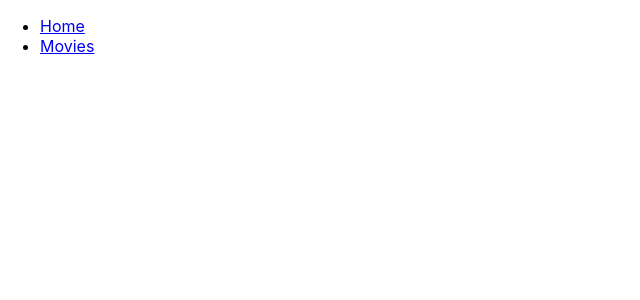
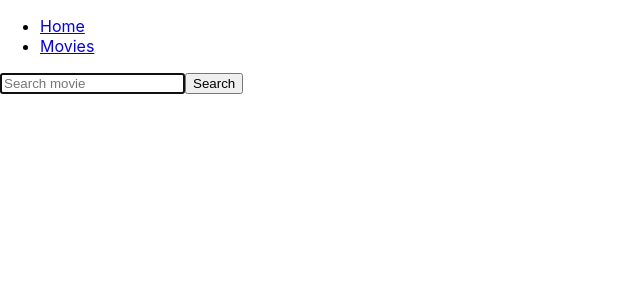
Before and after one commit to vika-tsymbaliyk/goit-react-hw-05-movies, a React (Create React App) app: page /goit-react-hw-05-movies/movies in a window 1280 px wide. Shown: the top 300 px of the page, without its empty margins (0-640 px from the left). Built offline with nearby package versions, Linux system fonts and the light colour scheme.

Commit message:
add movie page

```diff
--- a/src/api/api.js
+++ b/src/api/api.js
@@ -26,6 +26,7 @@ export async function fetchMovieActors(movieId){
   // console.log(data)
   return data;
 }
+
 export async function fetchMovieReviews(movieId){
   const {data} = await axios.get(
     `https://api.themoviedb.org/3/movie/${movieId}/reviews?api_key=${API_KEY}&append_to_response=videos,images`
@@ -33,3 +34,11 @@ export async function fetchMovieReviews(movieId){
   // console.log(data)
   return data;
 }
+
+export async function fetchMovieBySearch(query){
+  const {data} = await axios.get(
+    `https://api.themoviedb.org/3/search/movie?api_key=${API_KEY}&query=${query}&include_adult=false&language=en-US'`
+  );
+  console.log(data)
+  return data;
+}
--- /dev/null
+++ b/src/components/GoBackButton/GoBackButton.jsx
@@ -0,0 +1,7 @@
+const GoBackButton = ()=>{
+    return(
+        <button >go back</button>
+    )
+}
+
+export default GoBackButton;
--- a/src/components/MovieCard/MovieCard.jsx
+++ b/src/components/MovieCard/MovieCard.jsx
@@ -4,7 +4,7 @@ export const MovieCard = ({movie})=>{
     'https://ireland.apollo.olxcdn.com/v1/files/0iq0gb9ppip8-UA/image;s=1000x700';
     const userScore = Math.ceil(vote_average*10);
     const year = release_date.slice(0,4)
-    console.log(poster_path);
+
     return(
         <div>
              <img src={poster_path ? `https://image.tmdb.org/t/p/w500/${poster_path}`: defaultImg}
--- a/src/components/Reviews/Reviews.jsx
+++ b/src/components/Reviews/Reviews.jsx
@@ -29,7 +29,7 @@ const Reviews = ()=>{
     return(
         <div>
             {isEmpty && (<p >We don`t have any reviews for this movie. </p>)}
-            {reviews.length > 0 &&  (
+            {!isEmpty &&  (
             <ul>
                 {reviews.map(review => <li key={review.id}> <span>{review.author}</span>
                 <p>{review.content}</p> </li>)}
--- /dev/null
+++ b/src/components/SearchForm/SearchForm.jsx
@@ -0,0 +1,14 @@
+const SearchForm = ({onSubmit}) =>{
+    return(
+     <form onSubmit={onSubmit}>
+        <input
+           name="query"
+           type="text"
+           autoComplete="off"
+           autoFocus
+           placeholder="Search movie"/>
+        <button type="submit">Search</button>
+     </form>
+    )
+}
+export default SearchForm;
--- a/src/pages/MovieDetails.jsx
+++ b/src/pages/MovieDetails.jsx
@@ -1,13 +1,17 @@
 import { fetchMovieById } from "api/api";
+import GoBackButton from "components/GoBackButton/GoBackButton";
 
 import { MovieCard } from "components/MovieCard/MovieCard";
 
 import { useEffect, useState } from "react";
-import { Link, Outlet, useParams } from "react-router-dom"
+import { Link, Outlet, useLocation, useParams } from "react-router-dom"
 
 const MovieDetails = ()=>{
     const [movie , setMovie] = useState(null);
     const {movieId} = useParams();
+    const location = useLocation();
+    const backLink = location.state?.from ?? '/';
+
     useEffect(()=>{getMovieDetails(movieId)},[movieId])
 
     const getMovieDetails = async(movieId)=>{
@@ -22,10 +26,10 @@ const MovieDetails = ()=>{
     if (!movie) {
         return <p>Loading...</p>;
       }
-
+    console.log();
 return (
     <div>
-        <button>go back</button>
+        <GoBackButton/>
 
         <MovieCard movie={movie}/>
         <div>
--- a/src/pages/Movies.jsx
+++ b/src/pages/Movies.jsx
@@ -1,7 +1,47 @@
+import { fetchMovieBySearch } from "api/api";
+import { MoviesList } from "components/MoviesList/MoviesList";
+import SearchForm from "components/SearchForm/SearchForm";
+import { useEffect, useState } from "react";
+import { useSearchParams } from "react-router-dom";
+
 const Movies = ()=>{
+   const [searchParams, setSearchParams] = useSearchParams();
+   const [movies, setMovies]= useState([]);
+   const [isEmpty, setIsEmpty] = useState(false)
+
+   const query = searchParams.get('query') ?? '';
+
+   useEffect(() => {
+   if (!query) return;
+   SerchMovies(query)
+   }, [query]);
+
+   const SerchMovies = async(searchParams) =>{
+      try {
+         const  {results} = await fetchMovieBySearch(searchParams);
+         setMovies(results);
+         if (results.length<0){
+            setIsEmpty(true)
+         }
+         console.log(results);
+       } catch (error) {
+         console.log(error.message)
+       } finally {
+
+       }
+   }
+
+   const handleSubmit = event => {
+      event.preventDefault();
+      const serchWord = event.target.elements.query.value.trim();
+      setSearchParams({ query: serchWord });
+      };
+
  return(
     <div>
-
+      <SearchForm onSubmit={handleSubmit}/>
+      {isEmpty && (<p >We don`t find any movies for your request. </p>)}
+      {!isEmpty && <MoviesList movies={movies}/>}
 
     </div>
  )
```
